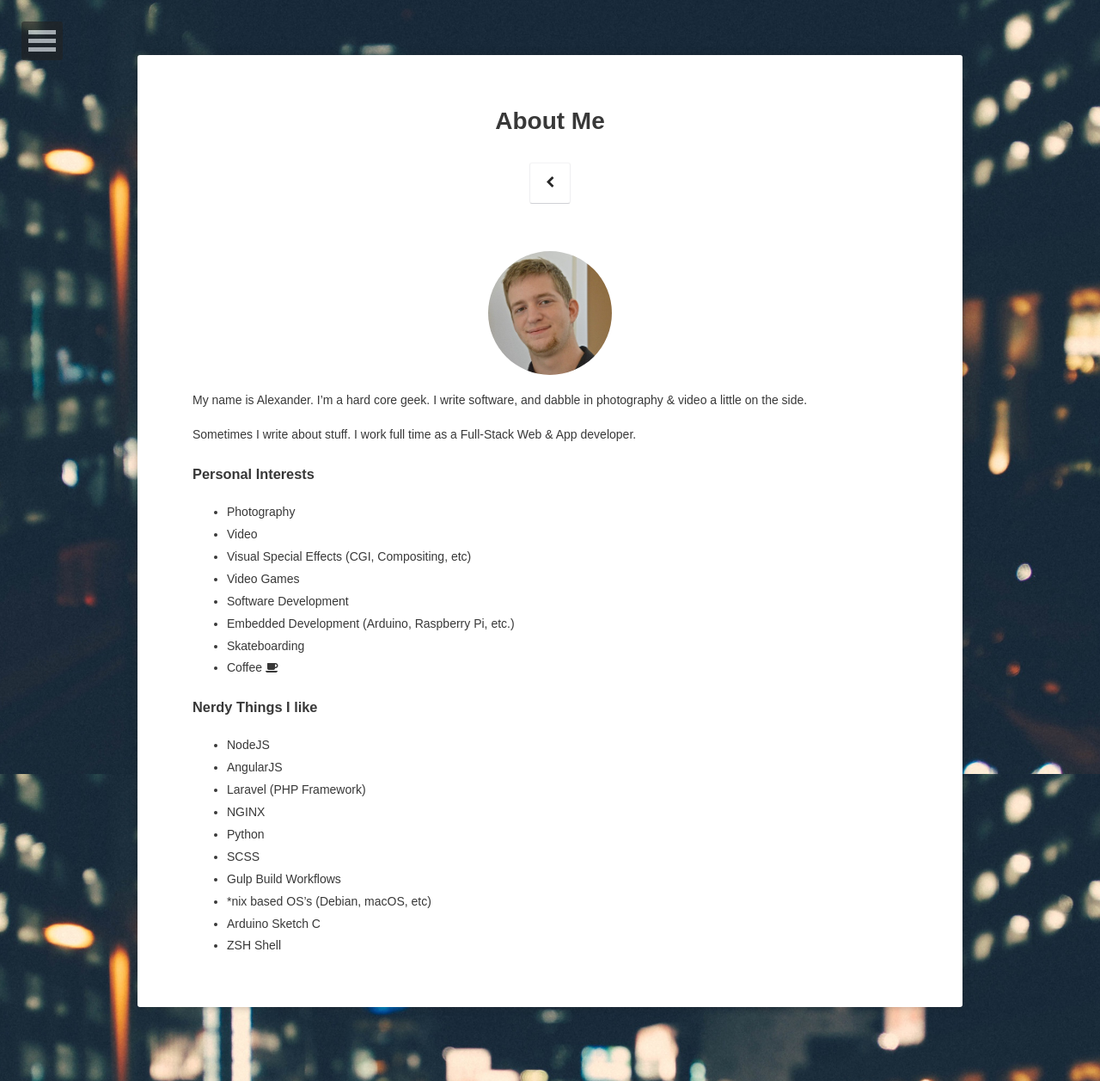
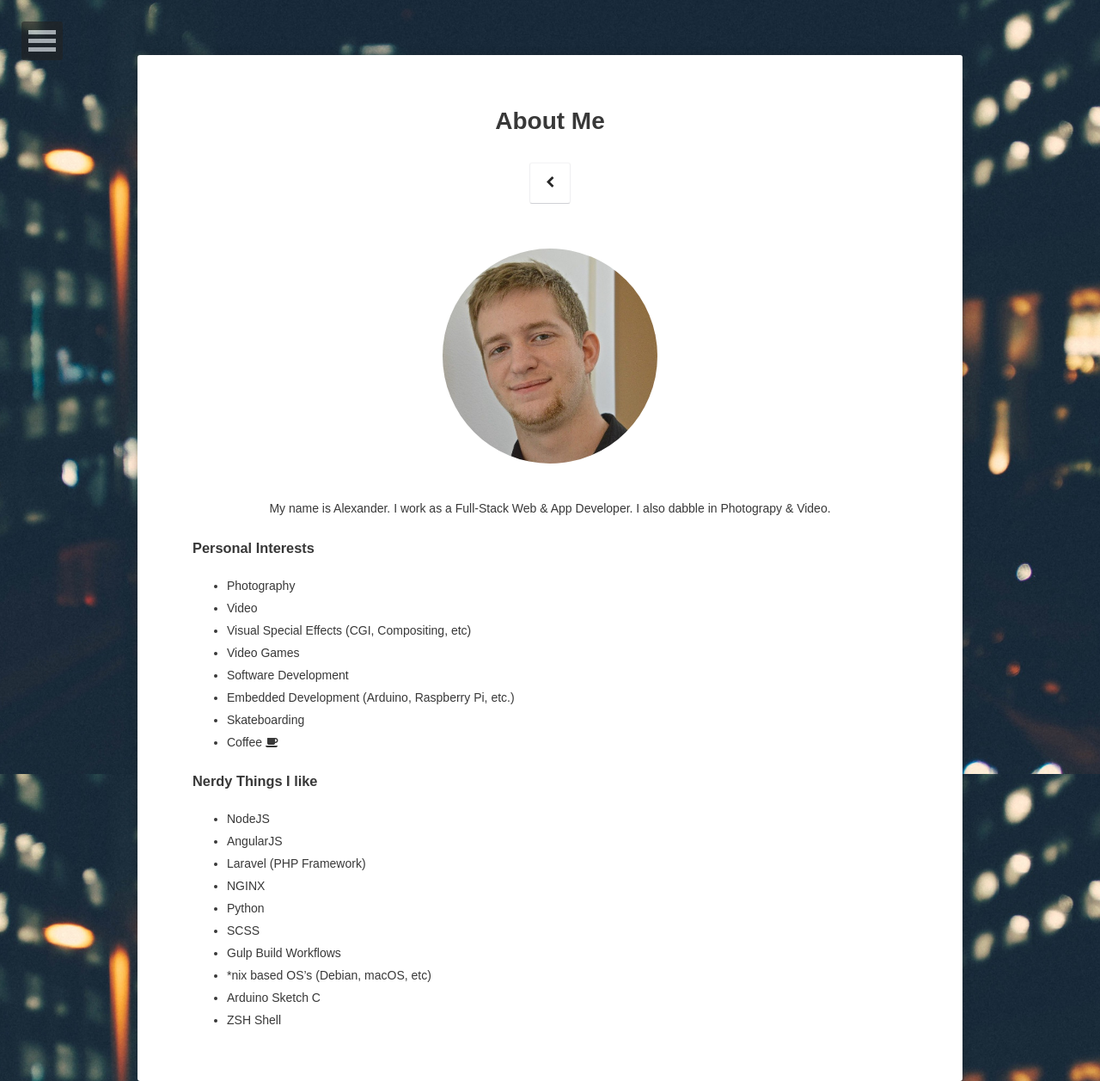
Before and after one commit to AlexSwensen/alexswensen.io-old, a Jekyll site: the page built from about/index.md, in a window 1280 px wide. Shown: the whole page at 86% size. Built offline with Jekyll 4.4.1, drawn with Linux system fonts in a browser that asks for light colours; some web fonts are replaced; comment, search, counter and statistics services are not loaded.

Commit message:
Some minor updates and configs for dev.

```diff
--- a/about/index.md
+++ b/about/index.md
@@ -5,12 +5,13 @@ tags: [about, Alexander, me, personal]
 date: 2016-06-21
 ---
 
-![Image of Me](/assets/img/me.jpg){: .img-circle}
+<img src="/assets/img/me.jpg" style="display: block; margin: auto; max-width: 250px; border-radius: 50%; margin-bottom: 40px;">
 
 
-My name is Alexander. I'm a hard core geek. I write software, and dabble in photography & video a little on the side.
+My name is Alexander. I work as a Full-Stack Web & App Developer. I also dabble in Photograpy & Video.
+{: style="text-align: center"}
 
-Sometimes I write about stuff. I work full time as a Full-Stack Web & App developer.
+
 
 ### Personal Interests
 - Photography
```
Also changed, not shown: 1 other file.
